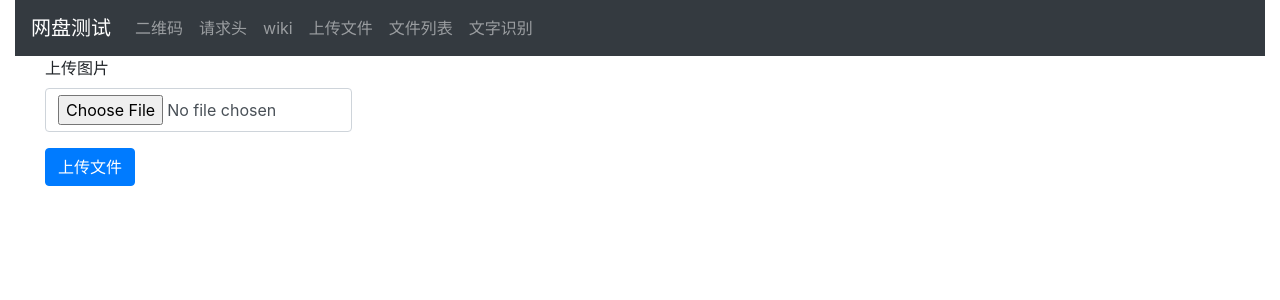
After one commit to fisher335/flask_qrcode, a Flask app: page /ocr/ in a window 1280 px wide. The commit adds this page. Shown: the top 300 px of the page. Run offline with Flask 2, Linux system fonts and the light colour scheme; some libraries are stand-ins or nearby versions.

Commit message:
update:增加ocr识别

```diff
--- a/app/__init__.py
+++ b/app/__init__.py
@@ -1,5 +1,7 @@
 # -*- coding:utf-8 -*-   Date   : '2015/8/12 0012 * 10:47'
 from flask import Flask
+
 app = Flask(__name__)
 app.config.from_object('config')
 from app import view
+from app import util
--- a/app/templates/base.html
+++ b/app/templates/base.html
@@ -41,6 +41,9 @@
                         <li class="nav-item">
                             <a class="nav-link" href="/file/">文件列表</a>
                         </li>
+                                                <li class="nav-item">
+                            <a class="nav-link" href="/ocr/">文字识别</a>
+                        </li>
                     </ul>
                 </div>
             </nav>
--- /dev/null
+++ b/app/templates/ocr.html
@@ -0,0 +1,34 @@
+{% extends "base.html" %}
+{% block content %}
+<div class="panel-body" >
+    <form class="form-horizontal col-sm-10" role="form" action="" method="post" id ="info"  enctype="multipart/form-data">
+        <div class="form-group">
+            <label for="file" class="col-sm-3 align-left control-label">上传图片</label>
+            <div class="col-sm-4" id="upload">
+                <input type="file" class="form-control" id="file" name = 'file' >
+            </div>
+        </div>
+
+        <div class="form-group">
+            <div class="col-sm-offset-3 col-sm-3">
+                <input type="button" class="btn btn-primary " value="上传文件" onclick="check()">
+            </div>
+        </div>
+
+    </form>
+</div>
+
+<script language="JavaScript" type="text/javascript"  >
+
+    function check() {
+        var file = $("#file");
+        if (file.value == "")
+        {
+            alert("请选择文件");
+
+        }
+        else{$("#info").submit()}
+
+    }
+</script>
+{% endblock %}
--- /dev/null
+++ b/app/util.py
@@ -0,0 +1,5 @@
+#coding:utf-8
+
+class OcrUtil:
+    def getre(self,path):
+        pass
--- a/app/view.py
+++ b/app/view.py
@@ -4,13 +4,13 @@
 
 import os
 from random import randint
-
 import qrcode
 import requests
 from flask import request, render_template, redirect, send_from_directory, make_response
 
 from app import app
 
+from . import util
 c_pa = os.path.dirname(__file__)
 static_path = c_pa + os.sep + "static"
 
@@ -36,8 +36,6 @@ def index():
     return render_template("index.html")
 
 
-#
-#
 @app.route('/qrcode/', methods=['POST'])
 def qrcodelike():
     url = request.form.get('url', "")
@@ -111,3 +109,18 @@ def download_uploaded_file(filename):
 @app.route('/favicon.ico')
 def get_fav():
     return app.send_static_file('favicon.ico')
+
+
+@app.route('/ocr/', methods=['get'])
+def ocr_get():
+    return render_template('ocr.html')
+
+
+@app.route('/ocr/', methods=['post'])
+def ocr_post():
+    f = request.files['file']
+    file_name = f.filename
+    print(file_name)
+    # f.save(static_path + os.sep + 'videos' + os.sep + file_name)
+    f.save(os.path.join(DOWNLOAD_PATH, file_name))
+    util.hello()
```
